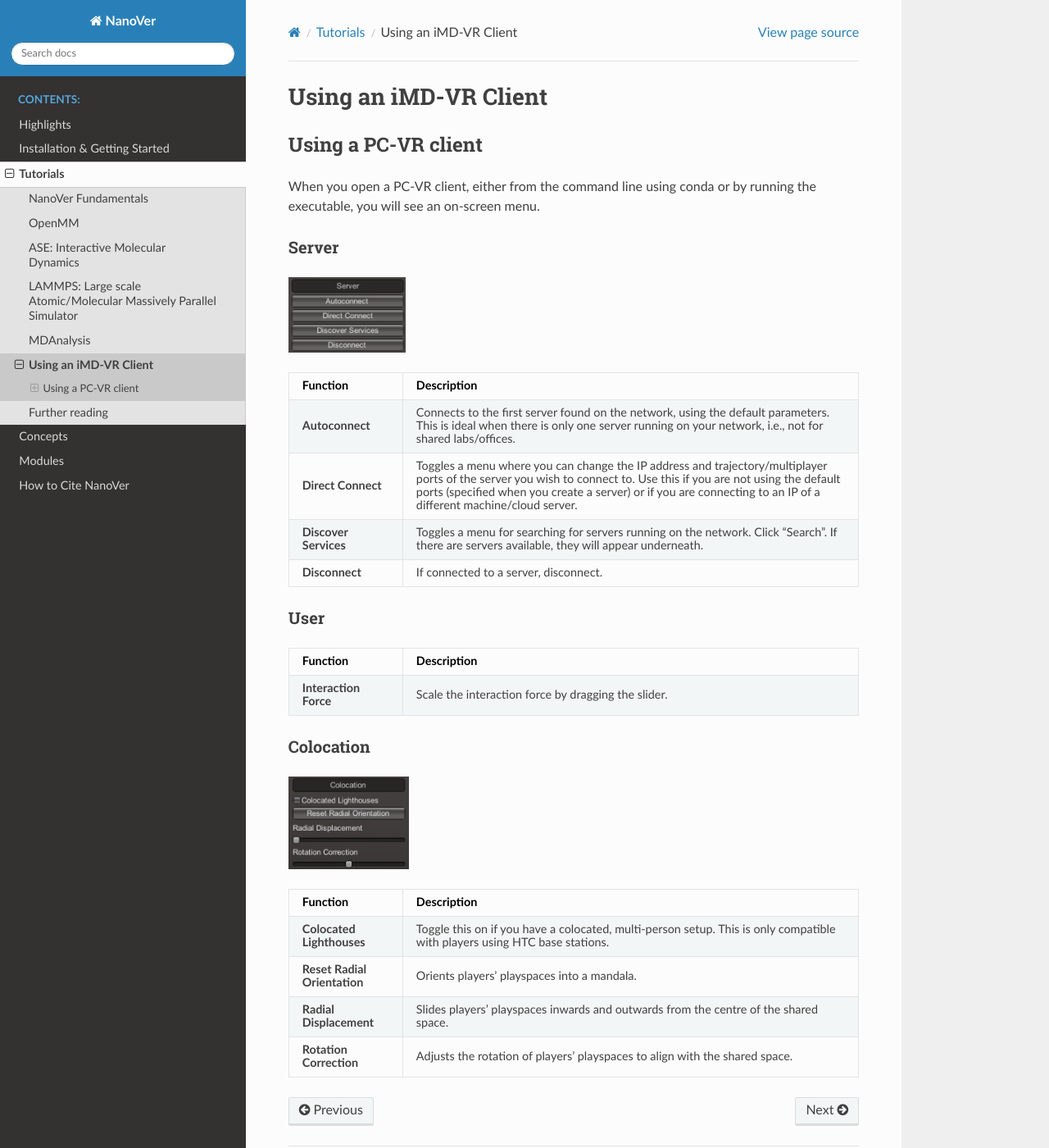
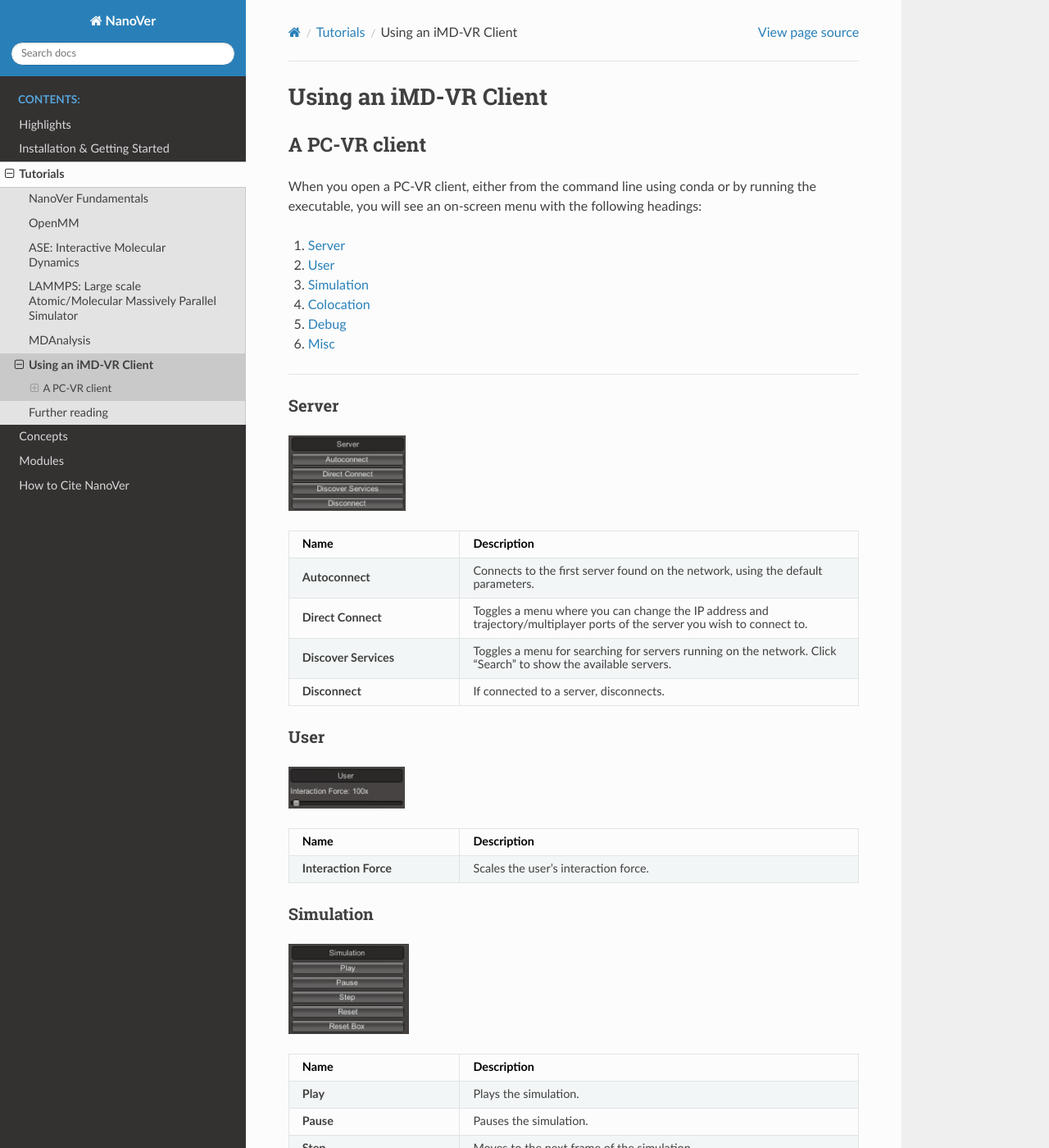
Before and after one commit to IRL2/nanover-docs, a Sphinx documentation site: the page built from source/tutorials/vrclient.rst, in a window 1280 px wide and 1400 px high. Shown: the whole window at 82% size. Built offline with Sphinx 7.4.7 and the Read the Docs theme 2.0.0, drawn with Linux system fonts in a browser that asks for light colours; pages that are not in the unit, such as notebooks, are missing from menus; the version number could not be read and is left out; some of the changed text lies outside the part shown.

Commit message:
Add rest of the options + reformat
Each heading is in it's own table, with a screenshot of the UI. Doesn't look the best at the moment.

```diff
--- a/source/_static/custom.css
+++ b/source/_static/custom.css
@@ -27,5 +27,5 @@
 
 .wy-table-responsive th:nth-child(2),
 .wy-table-responsive td:nth-child(2) {
-    width: 80%;
+    width: 70%;
 }
--- a/source/tutorials/vrclient.rst
+++ b/source/tutorials/vrclient.rst
@@ -4,14 +4,28 @@
 Using an iMD-VR Client
 ======================
 
-####################
-Using a PC-VR client
-####################
-
-
+##############
+A PC-VR client
+##############
 
 When you open a PC-VR client, either from the command line using conda or by running the executable, you will see an
-on-screen menu.
+on-screen menu with the following headings:
+
+#. :ref:`server`
+
+#. :ref:`User`
+
+#. :ref:`Simulation`
+
+#. :ref:`Colocation`
+
+#. :ref:`Debug`
+
+#. :ref:`Misc`
+
+----
+
+ .. _server:
 
 Server
 ~~~~~~
@@ -21,37 +35,61 @@
     :scale: 45%
 
 +----------------------+---------------------------------------------------------------------------------------------+
-| **Function**         | **Description**                                                                             |
+| **Name**             | **Description**                                                                             |
 +======================+=============================================================================================+
-| **Autoconnect**      | Connects to the first server found on the network, using the default parameters. This       |
-|                      | is ideal when there is only one server running on your network, i.e., not for               |
-|                      | shared labs/offices.                                                                        |
+| **Autoconnect**      | Connects to the first server found on the network, using the default parameters.            |
 +----------------------+---------------------------------------------------------------------------------------------+
 | **Direct Connect**   | Toggles a menu where you can change the IP address and trajectory/multiplayer ports         |
-|                      | of the server you wish to connect to. Use this if you are not using the default ports       |
-|                      | (specified when you create a server) or if you are connecting to an IP of a different       |
-|                      | machine/cloud server.                                                                       |
-|                      |                                                                                             |
+|                      | of the server you wish to connect to.                                                       |
 +----------------------+---------------------------------------------------------------------------------------------+
-| **Discover Services**| Toggles a menu for searching for servers running on the network. Click “Search”. If         |
-|                      | there are servers available, they will appear underneath.                                   |
-|                      |                                                                                             |
+| **Discover Services**| Toggles a menu for searching for servers running on the network. Click "Search" to show the |
+|                      | available servers.                                                                          |
 +----------------------+---------------------------------------------------------------------------------------------+
-| **Disconnect**       | If connected to a server, disconnect.                                                       |
+| **Disconnect**       | If connected to a server, disconnects.                                                      |
 +----------------------+---------------------------------------------------------------------------------------------+
 
+
+.. _user:
 
 User
 ~~~~
 
+.. image:: /_static/UI_user.png
+    :align: left
+    :scale: 45%
+
 +----------------------+---------------------------------------------+
-| **Function**         | **Description**                             |
+| **Name**             | **Description**                             |
 +======================+=============================================+
-| **Interaction Force**| Scale the interaction force by dragging the |
-|                      | slider.                                     |
-|                      |                                             |
+| **Interaction Force**| Scales the user's interaction force.        |
 +----------------------+---------------------------------------------+
 
+
+.. _simulation:
+
+Simulation
+~~~~~~~~~~
+
+.. image:: /_static/UI_simulation.png
+    :align: left
+    :scale: 45%
+
++----------------------+---------------------------------------------------------------------------------------------+
+| **Name**             | **Description**                                                                             |
++======================+=============================================================================================+
+| **Play**             | Plays the simulation.                                                                       |
++----------------------+---------------------------------------------------------------------------------------------+
+| **Pause**            | Pauses the simulation.                                                                      |
++----------------------+---------------------------------------------------------------------------------------------+
+| **Step**             | Moves to the next frame of the simulation.                                                  |
++----------------------+---------------------------------------------------------------------------------------------+
+| **Reset**            | Resets the simulation to the starting positions.                                            |
++----------------------+---------------------------------------------------------------------------------------------+
+| **Reset Box**        | Moves and resizes the box to the original dimensions and position in the VR space.          |
++----------------------+---------------------------------------------------------------------------------------------+
+
+
+.. _colocation:
 
 Colocation
 ~~~~~~~~~~
@@ -61,12 +99,11 @@
     :scale: 45%
 
 +--------------------------------+----------------------------------------+
-| **Function**                   | **Description**                        |
+| **Name**                       | **Description**                        |
 +================================+========================================+
-| **Colocated Lighthouses**      | Toggle this on if you have a           |
-|                                | colocated, multi-person setup. This is |
-|                                | only compatible with players using HTC |
-|                                | base stations.                         |
+| **Colocated Lighthouses**      | Toggles colocation. This is only       |
+|                                | compatible with players using HTC base |
+|                                | stations.                              |
 +--------------------------------+----------------------------------------+
 | **Reset Radial Orientation**   | Orients players' playspaces into a     |
 |                                | mandala.                               |
@@ -79,3 +116,34 @@
 |                                | playspaces to align with the shared    |
 |                                | space.                                 |
 +--------------------------------+----------------------------------------+
+
+.. _debug:
+
+Debug
+~~~~~
+
+.. image:: /_static/UI_debug.png
+    :align: left
+    :scale: 45%
+
++--------------------------+--------------------------------------------------------+
+| **Name**                 | **Description**                                        |
++==========================+========================================================+
+| **Simulate Controllers** | Toggles the simulation of random interaction forces.   |
++--------------------------+--------------------------------------------------------+
+
+
+.. _misc:
+
+Misc
+~~~~
+
+.. image:: /_static/UI_misc.png
+    :align: left
+    :scale: 45%
+
++----------------------+---------------------------------------------+
+| **Name**             | **Description**                             |
++======================+=============================================+
+| **Quit**             | Quits the program.                          |
++----------------------+---------------------------------------------+
```
Also changed, not shown: source/_static/UI_simulation.png (added).
